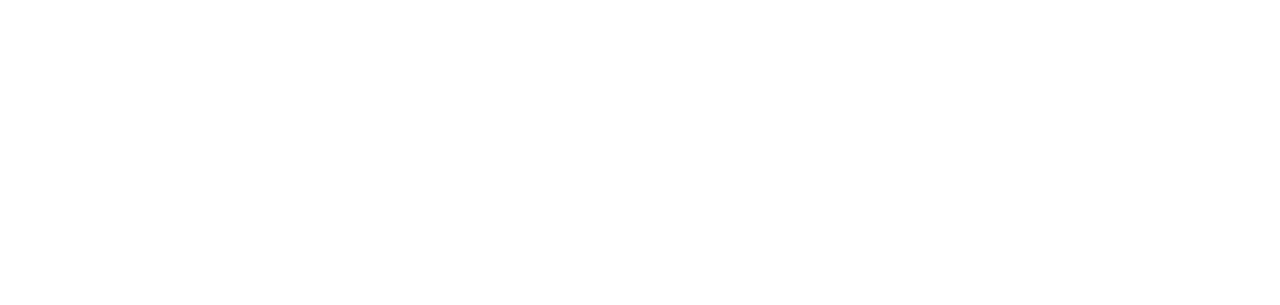
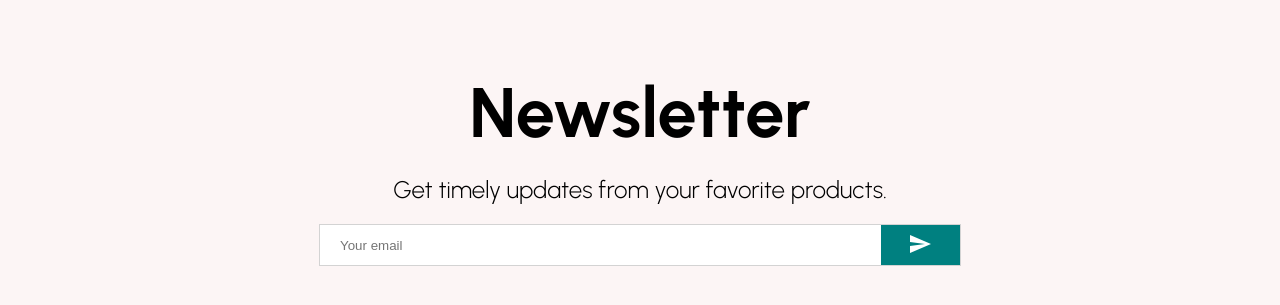
Before and after one commit to KhalilBenMansour/Ecommerce-mern-app, a React (Create React App) app: page / in a window 1280 px wide. Shown: the part 2357-2662 px from the top of the page. Before the commit the page ends 2256 px from the top, so only its background shows below. Built offline with nearby package versions, Linux system fonts and the light colour scheme.

Commit message:
add newsletter

```diff
--- /dev/null
+++ b/src/components/Newsletter.js
@@ -0,0 +1,57 @@
+import { Send } from "@mui/icons-material";
+import React from "react";
+import styled from "styled-components";
+const Container = styled.div`
+  height: 60vh;
+  background-color: #fcf5f5;
+  display: flex;
+  align-items: center;
+  justify-content: center;
+  flex-direction: column;
+`;
+const Title = styled.h2`
+  font-size: 70px;
+  margin-bottom: 20px;
+`;
+
+const Desc = styled.div`
+  font-size: 24px;
+  font-weight: 300;
+  margin-bottom: 20px;
+`;
+const InputContainer = styled.div`
+  width: 50%;
+  height: 40px;
+  background-color: white;
+  display: flex;
+  justify-content: space-between;
+  border: 1px solid lightgray;
+`;
+const Input = styled.input`
+  border: none;
+  flex: 8;
+  padding-left: 20px;
+`;
+const Button = styled.button`
+  flex: 1;
+  border: none;
+  background-color: teal;
+  color: white;
+`;
+
+const Newsletter = () => {
+  return (
+    <Container>
+      <Title>Newsletter</Title>
+      <Desc>Get timely updates from your favorite products.</Desc>
+      <InputContainer>
+        <Input placeholder="Your email" />
+        <Button>
+          <Send />
+        </Button>
+      </InputContainer>
+    </Container>
+  );
+};
+
+export default Newsletter;
--- a/src/pages/Home.js
+++ b/src/pages/Home.js
@@ -2,6 +2,7 @@
 import Annonce from "../components/Annonce";
 import Categories from "../components/Categories";
 import Navbar from "../components/Navbar";
+import Newsletter from "../components/Newsletter";
 import Products from "../components/Products";
 import Slider from "../components/Slider";
 
@@ -13,6 +14,7 @@
       <Slider />
       <Categories />
       <Products />
+      <Newsletter />
     </div>
   );
 };
```
